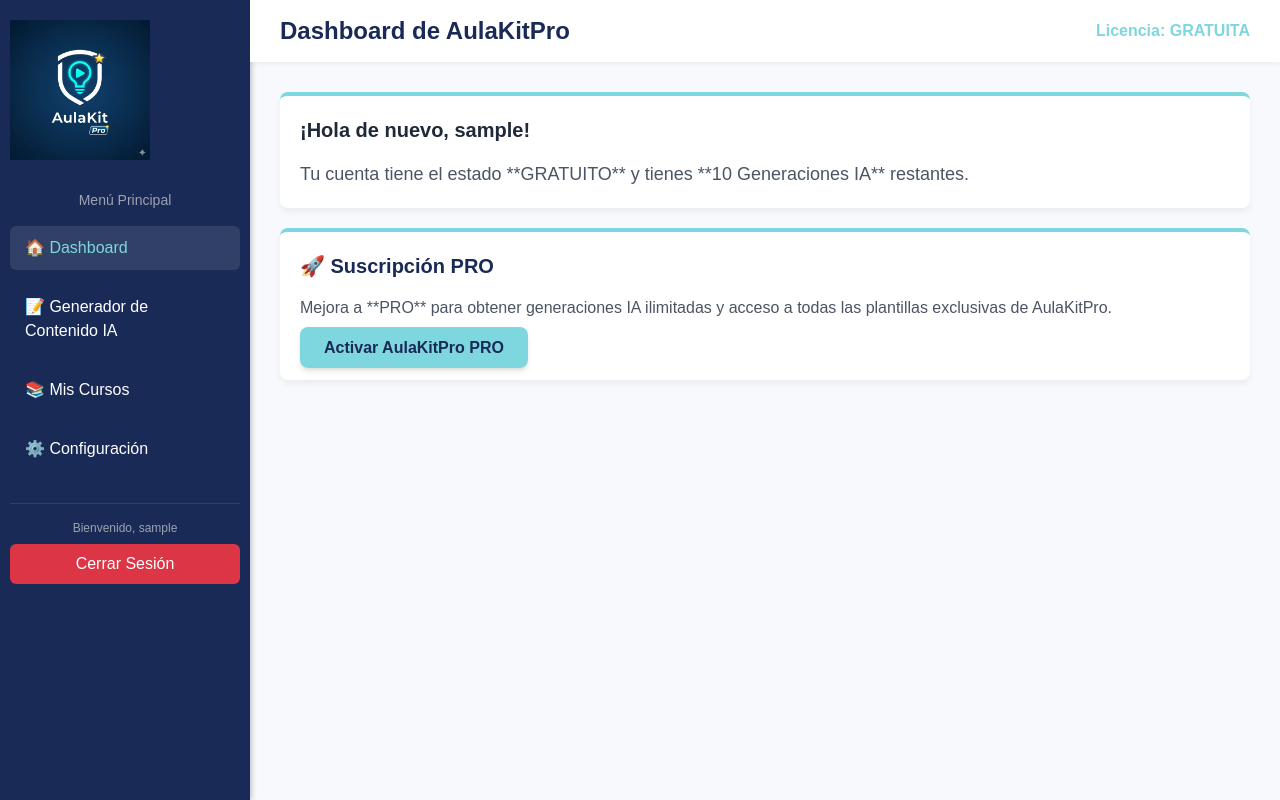
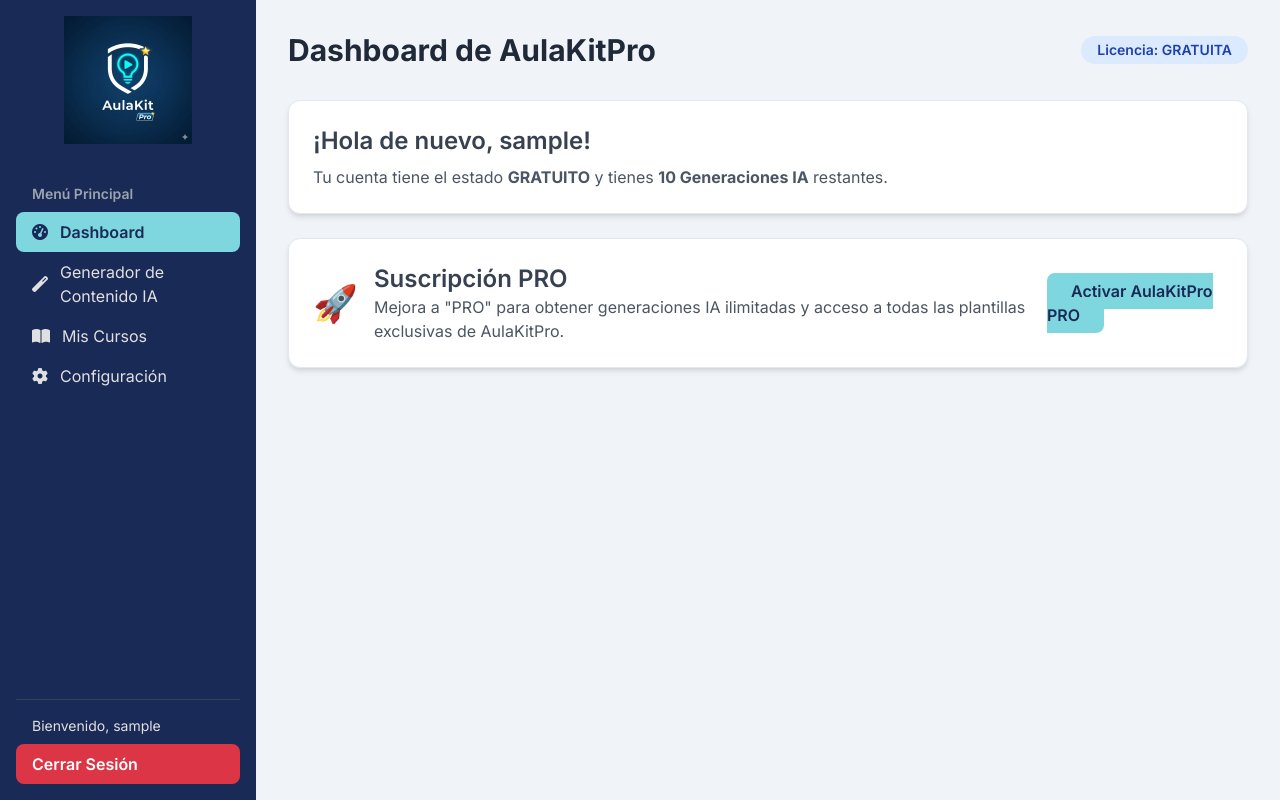
Before and after one commit to gabyesparza1429-lang/aulakitpro, a Django app: page /dashboard/ in a window 1280 px wide. Run offline with Django 5.2, Linux system fonts and the light colour scheme; the visitor is signed in with stand-in values (Sample User, id 1); some libraries are stand-ins or nearby versions.

Commit message:
Update dashboard.html

```diff
--- a/AulaKitPro_Web/usuarios/templates/usuarios/dashboard.html
+++ b/AulaKitPro_Web/usuarios/templates/usuarios/dashboard.html
@@ -3,130 +3,139 @@
 <html lang="es">
 <head>
     <meta charset="UTF-8">
-    <title>Dashboard | AulaKitPro</title>
+    <meta name="viewport" content="width=device-width, initial-scale=1.0">
+    <title>Dashboard - AulaKitPro</title>
     <script src="https://cdn.tailwindcss.com"></script>
+    <link href="https://fonts.googleapis.com/css2?family=Inter:wght@400;500;600;700&display=swap" rel="stylesheet">
+    <link rel="stylesheet" href="https://cdnjs.cloudflare.com/ajax/libs/font-awesome/6.0.0-beta3/css/all.min.css">
     <style>
-        /* Colores de AulaKitPro */
-        :root {
-            --color-primary-dark: #192A56; /* Azul Marino Profundo */
-            --color-accent-light: #7ED6DF; /* Cian / Aqua Brillante */
+        body {
+            font-family: 'Inter', sans-serif;
+            background-color: #f0f4f8; /* Un gris azulado muy claro */
         }
-
-        /* Layout general similar a tu ejemplo */
-        body { margin: 0; font-family: sans-serif; display: flex; height: 100vh; background-color: #f7f9fc; }
-
-        /* Sidebar (Barra Lateral) */
         .sidebar {
-            width: 250px;
-            background: var(--color-primary-dark);
-            color: #fff;
-            height: 100vh;
-            padding: 20px 10px;
-            box-sizing: border-box;
-            text-align: center;
-            box-shadow: 2px 0 5px rgba(0, 0, 0, 0.2);
+            background-color: #192A56; /* Azul Marino Profundo */
+            color: #e0e0e0;
         }
-        .sidebar img { width: 140px; height: auto; margin-bottom: 30px; }
-        .sidebar a {
-            display: block;
-            color: #fff;
-            text-decoration: none;
-            margin: 15px 0;
-            padding: 10px 15px;
-            font-size: 16px;
-            cursor: pointer;
-            border-radius: 6px;
-            text-align: left;
+        .sidebar-link {
+            transition: background-color 0.3s, color 0.3s;
+            border-radius: 0.5rem;
+            display: flex;
+            align-items: center;
+            gap: 0.75rem; /* Espacio entre icono y texto */
         }
-        .sidebar a:hover, .sidebar a.active {
-            background-color: rgba(255, 255, 255, 0.1); /* Ligero hover */
-            color: var(--color-accent-light);
+        .sidebar-link:hover {
+            background-color: #2c3e70;
+            color: white;
         }
-
-        /* Contenido Principal */
-        .content { flex: 1; display: flex; flex-direction: column; overflow: auto; }
-        .header {
-            background: #ffffff;
-            color: var(--color-primary-dark);
-            padding: 15px 30px;
-            display: flex;
-            justify-content: space-between;
-            align-items: center;
-            box-shadow: 0 2px 5px rgba(0, 0, 0, 0.05);
+        .sidebar-link.active {
+            background-color: #7ED6DF; /* Cian/Aqua Brillante */
+            color: #192A56; /* Azul Marino para el texto activo */
+            font-weight: 600;
         }
-        .header h1 { margin: 0; font-size: 24px; font-weight: 600; color: var(--color-primary-dark); }
-        .main { padding: 30px; flex: 1; }
-        .welcome-msg { color: var(--color-accent-light); font-weight: bold; }
+        .main-content {
+            background-color: #f0f4f8;
+        }
         .card {
-            background-color: #fff;
-            border-radius: 8px;
-            padding: 20px;
-            box-shadow: 0 4px 6px rgba(0, 0, 0, 0.05);
-            margin-bottom: 20px;
-            border-top: 4px solid var(--color-accent-light);
+            background-color: white;
+            border-radius: 0.75rem;
+            box-shadow: 0 4px 6px -1px rgba(0, 0, 0, 0.1), 0 2px 4px -1px rgba(0, 0, 0, 0.06);
+            border: 1px solid #e2e8f0;
         }
-        .logout-btn {
-            background-color: #dc3545; /* Rojo de salida */
+        .btn-cta {
+            background-color: #7ED6DF;
+            color: #192A56;
+            font-weight: 600;
+            transition: background-color 0.3s;
+        }
+        .btn-cta:hover {
+            background-color: #68c3ce;
+        }
+        .btn-logout {
+            background-color: #dc3545;
             color: white;
-            padding: 8px 15px;
-            border-radius: 6px;
-            transition: background-color 0.2s;
+            transition: background-color 0.3s;
         }
-        .logout-btn:hover {
+        .btn-logout:hover {
             background-color: #c82333;
         }
-
     </style>
 </head>
-<body>
+<body class="flex h-screen">
 
-    <div class="sidebar">
-        <img src="{% static 'img/logo.png' %}" alt="AulaKitPro Logo">
+    <!-- Sidebar -->
+    <aside class="sidebar w-64 flex flex-col p-4 space-y-4 fixed h-full">
+        <!-- Logo -->
+        <div class="mb-6">
+            <img src="{% static 'img/logo.png' %}" alt="AulaKitPro Logo" class="w-32 mx-auto">
+        </div>
 
-        <h3 class="text-sm text-gray-400 mb-4">Menú Principal</h3>
+        <!-- Menú Principal -->
+        <nav class="flex-grow">
+            <h3 class="text-sm font-semibold text-gray-400 mb-2 px-4">Menú Principal</h3>
+            <a href="#" class="sidebar-link active px-4 py-2">
+                <i class="fas fa-tachometer-alt"></i> Dashboard
+            </a>
+            <a href="#" class="sidebar-link px-4 py-2">
+                <i class="fas fa-magic"></i> Generador de Contenido IA
+            </a>
+            <a href="#" class="sidebar-link px-4 py-2">
+                <i class="fas fa-book-open"></i> Mis Cursos
+            </a>
+            <a href="#" class="sidebar-link px-4 py-2">
+                <i class="fas fa-cog"></i> Configuración
+            </a>
+        </nav>
 
-        <a href="{% url 'usuarios:dashboard' %}" class="active">🏠 Dashboard</a>
-        <a href="#">📝 Generador de Contenido IA</a>
-        <a href="#">📚 Mis Cursos</a>
-        <a href="#">⚙️ Configuración</a>
-
-        <div class="mt-8 pt-4 border-t border-gray-700">
-            <p class="text-xs text-gray-400 mb-2">Bienvenido, {{ user.username }}</p>
-            <form action="{% url 'usuarios:logout' %}" method="post">
+        <!-- Usuario y Cerrar Sesión -->
+        <div class="pt-4 border-t border-gray-700">
+            <p class="text-sm px-4 mb-2">Bienvenido, {{ user.username }}</p>
+            <form method="post" action="{% url 'usuarios:logout' %}">
                 {% csrf_token %}
-                <button type="submit" class="logout-btn w-full">Cerrar Sesión</button>
+                <button type="submit" class="btn-logout w-full text-left px-4 py-2 rounded-lg font-semibold">
+                    Cerrar Sesión
+                </button>
             </form>
         </div>
-    </div>
+    </aside>
 
-    <div class="content">
-        <div class="header">
-            <h1 class="text-2xl">Dashboard de AulaKitPro</h1>
-            <span class="welcome-msg">Licencia: GRATUITA</span>
-        </div>
+    <!-- Main Content -->
+    <main class="main-content flex-1 ml-64 p-8 overflow-y-auto">
+        <!-- Header -->
+        <header class="flex justify-between items-center mb-8">
+            <h1 class="text-3xl font-bold text-gray-800">Dashboard de AulaKitPro</h1>
+            <div class="bg-blue-100 text-blue-800 text-sm font-semibold px-4 py-1 rounded-full">
+                Licencia: GRATUITA
+            </div>
+        </header>
 
-        <div class="main">
-            <div class="card">
-                <h2 class="text-xl font-bold mb-4 text-gray-800">¡Hola de nuevo, {{ user.username }}!</h2>
-                <p class="text-lg text-gray-600">
-                    Tu cuenta tiene el estado **GRATUITO** y tienes **10 Generaciones IA** restantes.
+        <!-- Contenido de las tarjetas -->
+        <div class="space-y-6">
+            <!-- Tarjeta de Bienvenida -->
+            <div class="card p-6">
+                <h2 class="text-2xl font-semibold text-gray-700 mb-2">¡Hola de nuevo, {{ user.username }}!</h2>
+                <p class="text-gray-600">
+                    Tu cuenta tiene el estado <strong>GRATUITO</strong> y tienes <strong>10 Generaciones IA</strong> restantes.
                 </p>
             </div>
 
-            <div class="card">
-                <h2 class="text-xl font-bold mb-4" style="color: var(--color-primary-dark);">🚀 Suscripción PRO</h2>
-                <p class="mb-4 text-gray-600">
-                    Mejora a **PRO** para obtener generaciones IA ilimitadas y acceso a todas las plantillas exclusivas de AulaKitPro.
-                </p>
-                <a href="{% url 'pagos:checkout' %}"
-   class="px-6 py-3 font-bold text-white rounded-lg transition duration-200 shadow-md"
-   style="background-color: var(--color-accent-light); color: var(--color-primary-dark); text-decoration: none;">
-    Activar AulaKitPro PRO
-</a>
+            <!-- Tarjeta de Suscripción PRO -->
+            <div class="card p-6 flex items-center space-x-4">
+                <div class="text-4xl">🚀</div>
+                <div>
+                    <h2 class="text-2xl font-semibold text-gray-700">Suscripción PRO</h2>
+                    <p class="text-gray-600">
+                        Mejora a "PRO" para obtener generaciones IA ilimitadas y acceso a todas las plantillas exclusivas de AulaKitPro.
+                    </p>
+                </div>
+                <div class="ml-auto">
+                    <a href="{% url 'pagos:checkout' %}" class="btn-cta px-6 py-2 rounded-lg">
+                        Activar AulaKitPro PRO
+                    </a>
+                </div>
             </div>
-
-            </div>
-    </div>
+        </div>
+    </main>
 
 </body>
 </html>
```
